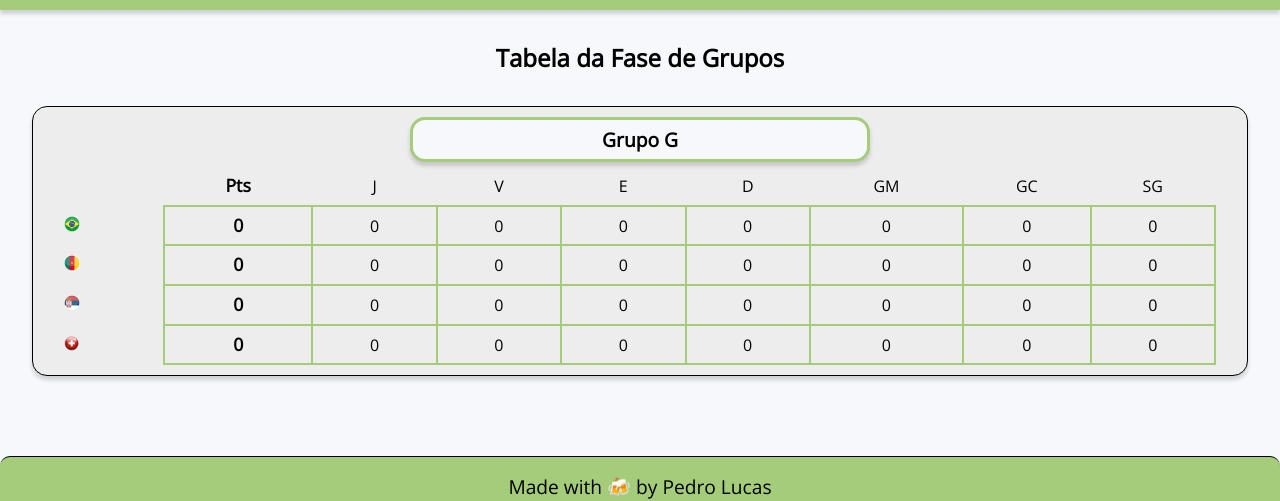
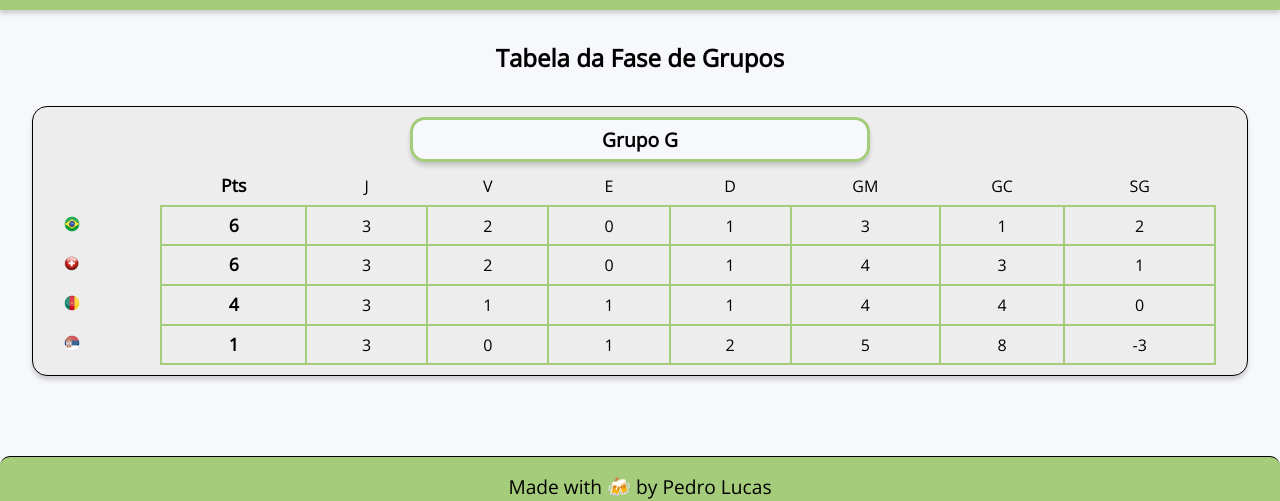
Before and after one commit to pdrollucas/Qatar2022, a plain HTML site: page tabelas/tabelas.html in a window 1280 px wide. Shown: the part 104-605 px from the top of the page. Drawn offline with nearby package versions, Linux system fonts and the light colour scheme.

Commit message:
updating

```diff
--- a/tabelas/tabelas.html
+++ b/tabelas/tabelas.html
@@ -66,47 +66,49 @@
                     <tbody>
                         <tr>
                             <th><img src="../img/bandeira-do-Brasil.png" alt="Bandeira do Brasil" class="tabela__bandeira"></th>
-                            <td class="th__negrito">0</td>
+                            <td class="th__negrito">6</td>
+                            <td>3</td>
+                            <td>2</td>
                             <td>0</td>
+                            <td>1</td>
+                            <td>3</td>
+                            <td>1</td>
+                            <td>2</td>
+                        </tr>
+
+                        <tr>
+                            <th><img src="../img/bandeira-da-suíça.png" alt="Bandeira do Brasil" class="tabela__bandeira"></th>
+                            <td class="th__negrito">6</td>
+                            <td>3</td>
+                            <td>2</td>
                             <td>0</td>
-                            <td>0</td>
-                            <td>0</td>
-                            <td>0</td>
-                            <td>0</td>
-                            <td>0</td>
+                            <td>1</td>
+                            <td>4</td>
+                            <td>3</td>
+                            <td>1</td>
                         </tr>
+
                         <tr>
                             <th><img src="../img/bandeira-de-camarões.png" alt="Bandeira do Brasil" class="tabela__bandeira"></th>
-                            <td class="th__negrito">0</td>
-                            <td>0</td>
-                            <td>0</td>
-                            <td>0</td>
-                            <td>0</td>
-                            <td>0</td>
-                            <td>0</td>
+                            <td class="th__negrito">4</td>
+                            <td>3</td>
+                            <td>1</td>
+                            <td>1</td>
+                            <td>1</td>
+                            <td>4</td>
+                            <td>4</td>
                             <td>0</td>
                         </tr>
                         <tr>
                             <th><img src="../img/bandeira-da-servia.png" alt="Bandeira do Brasil" class="tabela__bandeira"></th>
-                            <td class="th__negrito">0</td>
+                            <td class="th__negrito">1</td>
+                            <td>3</td>
                             <td>0</td>
-                            <td>0</td>
-                            <td>0</td>
-                            <td>0</td>
-                            <td>0</td>
-                            <td>0</td>
-                            <td>0</td>
-                        </tr>
-                        <tr>
-                            <th><img src="../img/bandeira-da-suíça.png" alt="Bandeira do Brasil" class="tabela__bandeira"></th>
-                            <td class="th__negrito">0</td>
-                            <td>0</td>
-                            <td>0</td>
-                            <td>0</td>
-                            <td>0</td>
-                            <td>0</td>
-                            <td>0</td>
-                            <td>0</td>
+                            <td>1</td>
+                            <td>2</td>
+                            <td>5</td>
+                            <td>8</td>
+                            <td>-3</td>
                         </tr>
                     </tbody>
                 </table>
```
Also changed, not shown: fases/fases.html (+29 -15 lines), index.html (+3 -3 lines), img/argentina.png (added), img/frança.png (added), img/holanda.png (added), img/inglaterra.png (added).
